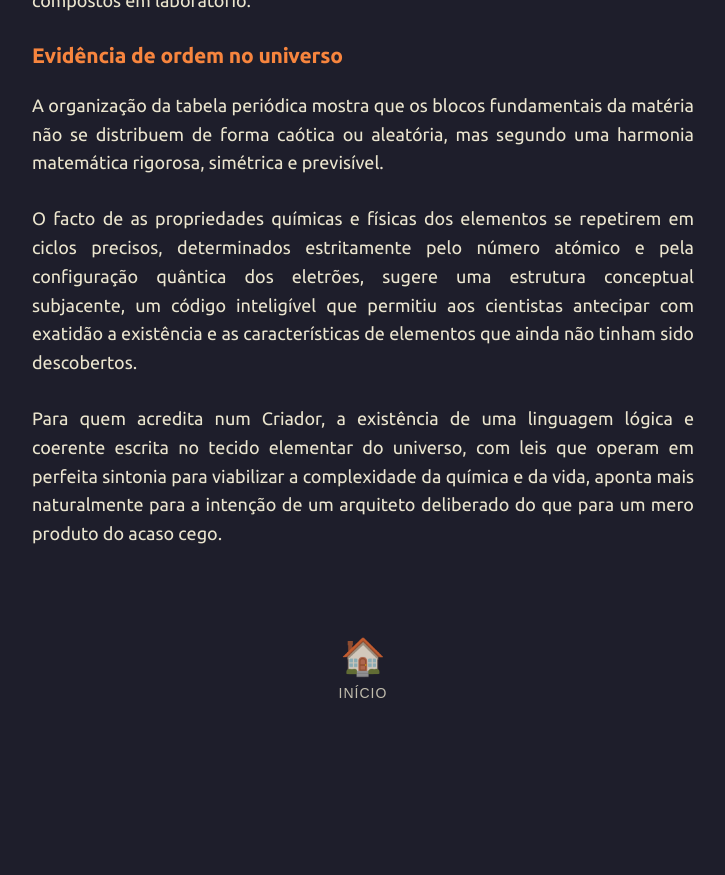
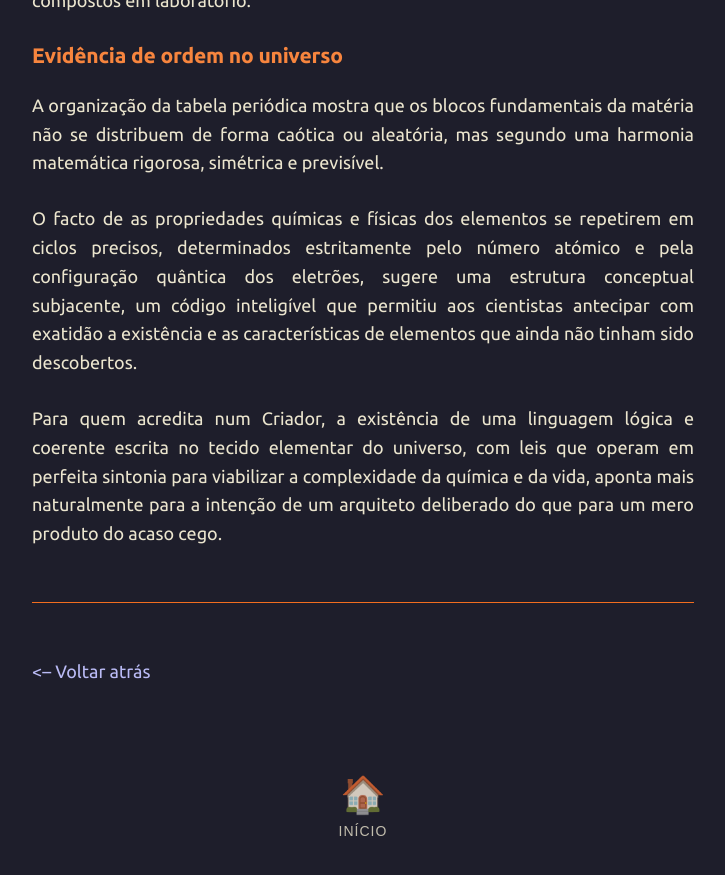
Before and after one commit to joaquim-capitao/joaquim-capitao.github.io, a Jekyll site: the page built from ciencia/tabela-periodica.md, in a window 1280 px wide and 900 px high, scrolled down 1725 px. Shown: the top 875 px of the window, without its empty margins (277-1002 px from the left). Built offline with Jekyll 4.4.1, drawn with Linux system fonts in a browser that asks for light colours; our own code applies the rules of GitHub Pages for plain Markdown files; before the commit the page ends 2487 px from its top, so only the background shows below that.

Commit message:
Update tabela-periodica.md

```diff
--- a/ciencia/tabela-periodica.md
+++ b/ciencia/tabela-periodica.md
@@ -38,3 +38,7 @@ A organização da tabela periódica mostra que os blocos fundamentais da matér
 O facto de as propriedades químicas e físicas dos elementos se repetirem em ciclos precisos, determinados estritamente pelo número atómico e pela configuração quântica dos eletrões, sugere uma estrutura conceptual subjacente, um código inteligível que permitiu aos cientistas antecipar com exatidão a existência e as características de elementos que ainda não tinham sido descobertos.
 
 Para quem acredita num Criador, a existência de uma linguagem lógica e coerente escrita no tecido elementar do universo, com leis que operam em perfeita sintonia para viabilizar a complexidade da química e da vida, aponta mais naturalmente para a intenção de um arquiteto deliberado do que para um mero produto do acaso cego.
+
+---
+
+[<-- Voltar atrás](https://joaquim-capitao.github.io/ciencia/)
```
